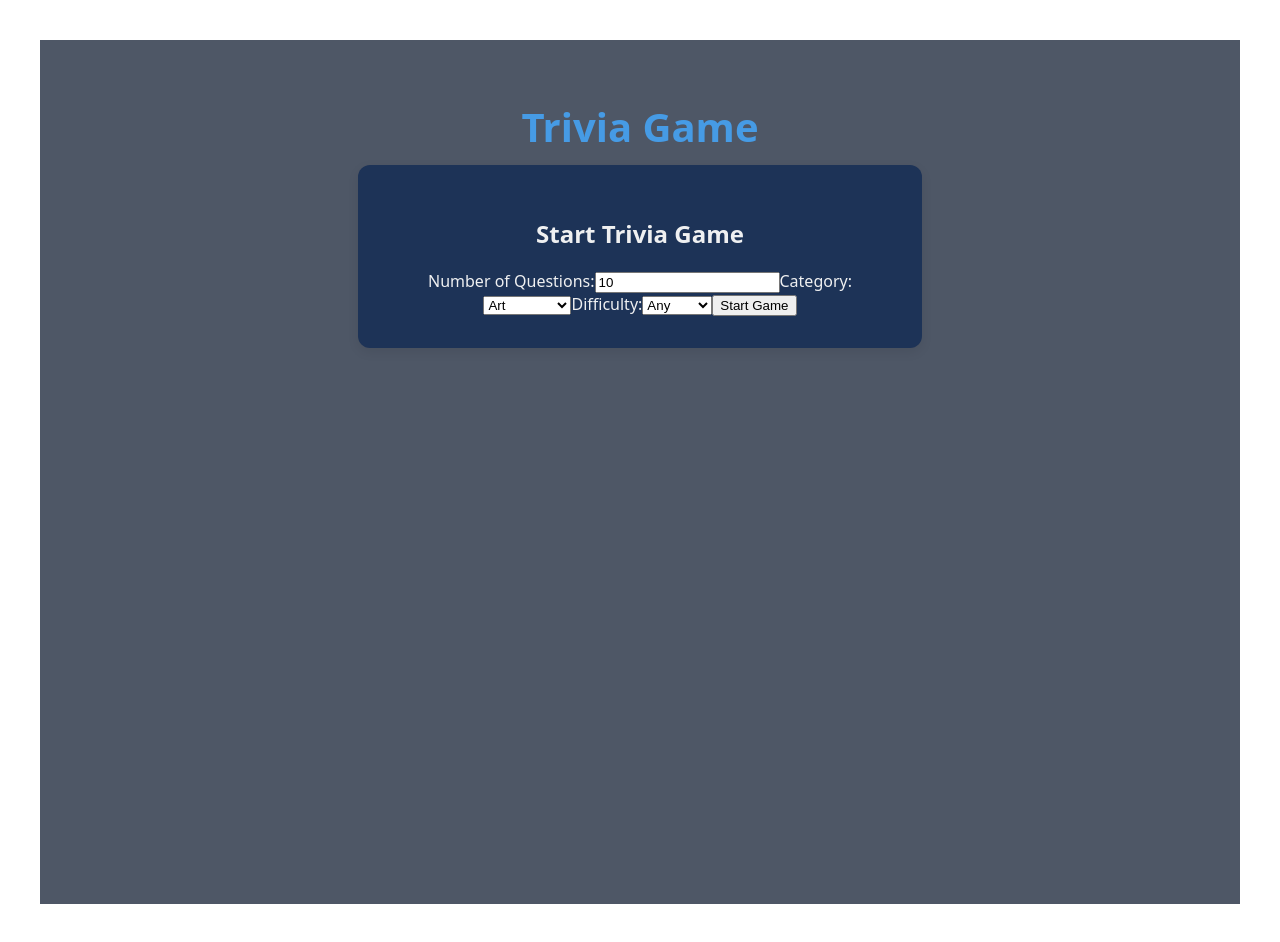
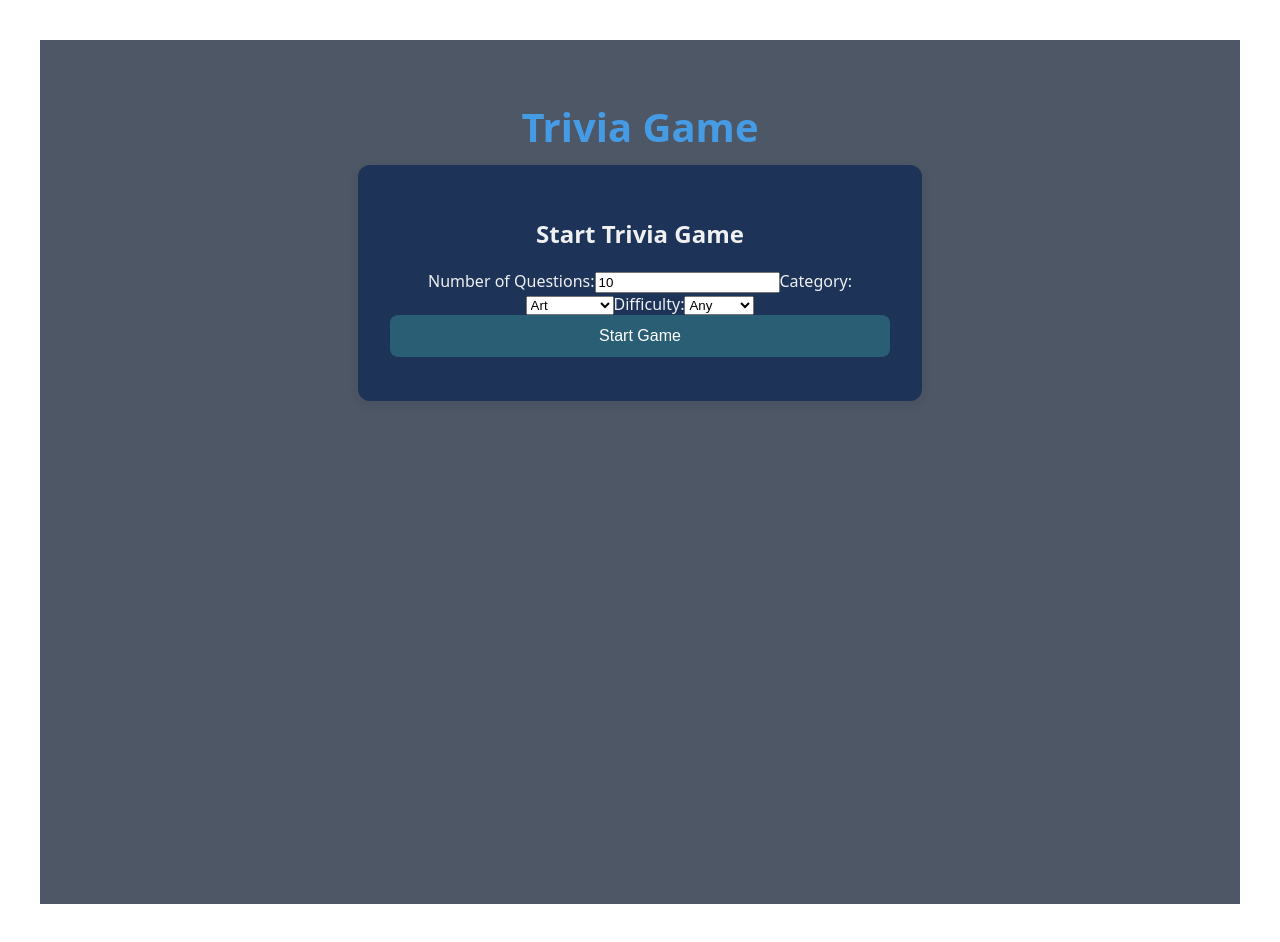
Before and after one commit to rdavison23/Trivia-Game-with-API-Integration, a React app in the folder frontend/: page / in a window 1280 px wide. Built offline with nearby package versions, Linux system fonts and the light colour scheme; the HTML template or start-up script is replaced by a standard one.

Commit message:
added background color to button and text

```diff
--- a/frontend/src/index.css
+++ b/frontend/src/index.css
@@ -23,3 +23,17 @@
   margin: 0 auto;
   box-shadow: 0 4px 12px rgba(0, 0, 0, 0.08);
 }
+
+button,
+.answer-btn {
+  background: #2a5e74;
+  color: white;
+  border: none;
+  padding: 0.75rem 1rem;
+  border-radius: 8px;
+  cursor: pointer;
+  font-size: 1rem;
+  transition: background 0.2s ease;
+  width: 100%;
+  margin-bottom: 0.75rem;
+}
```
